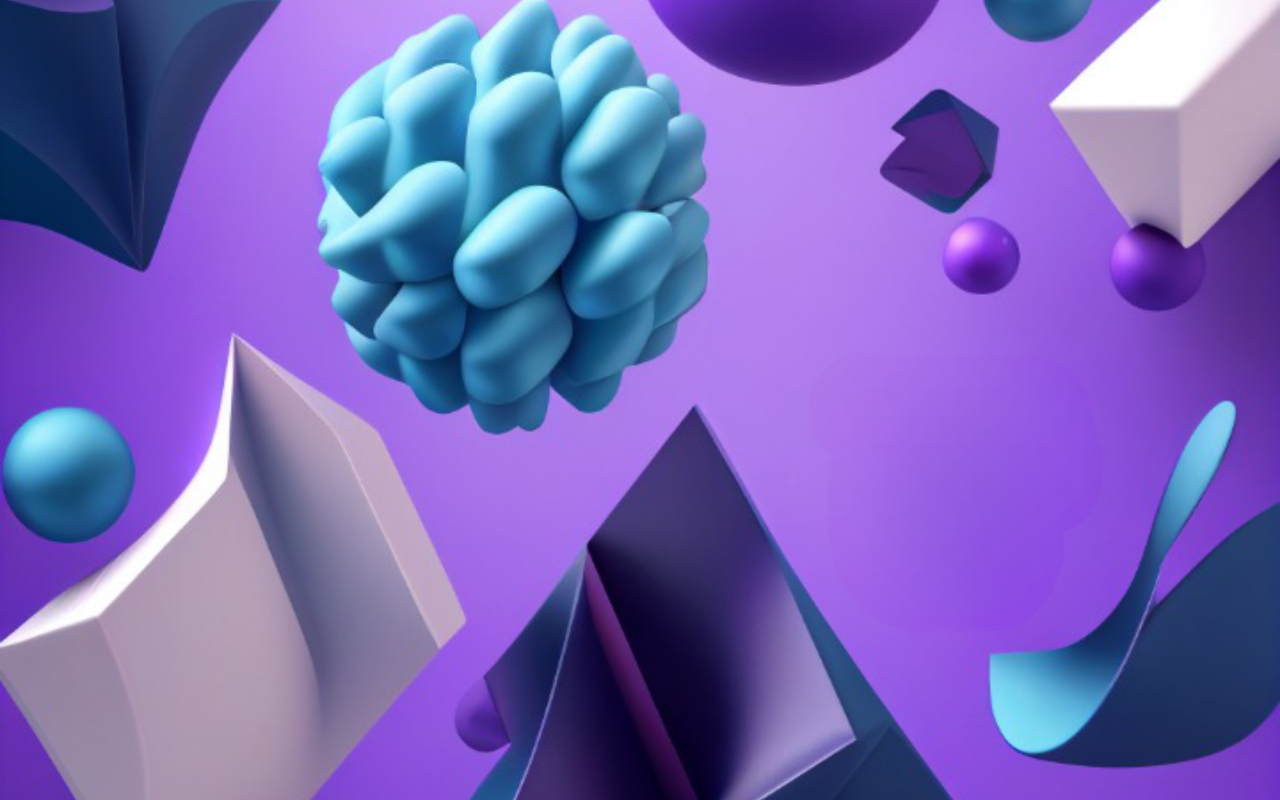
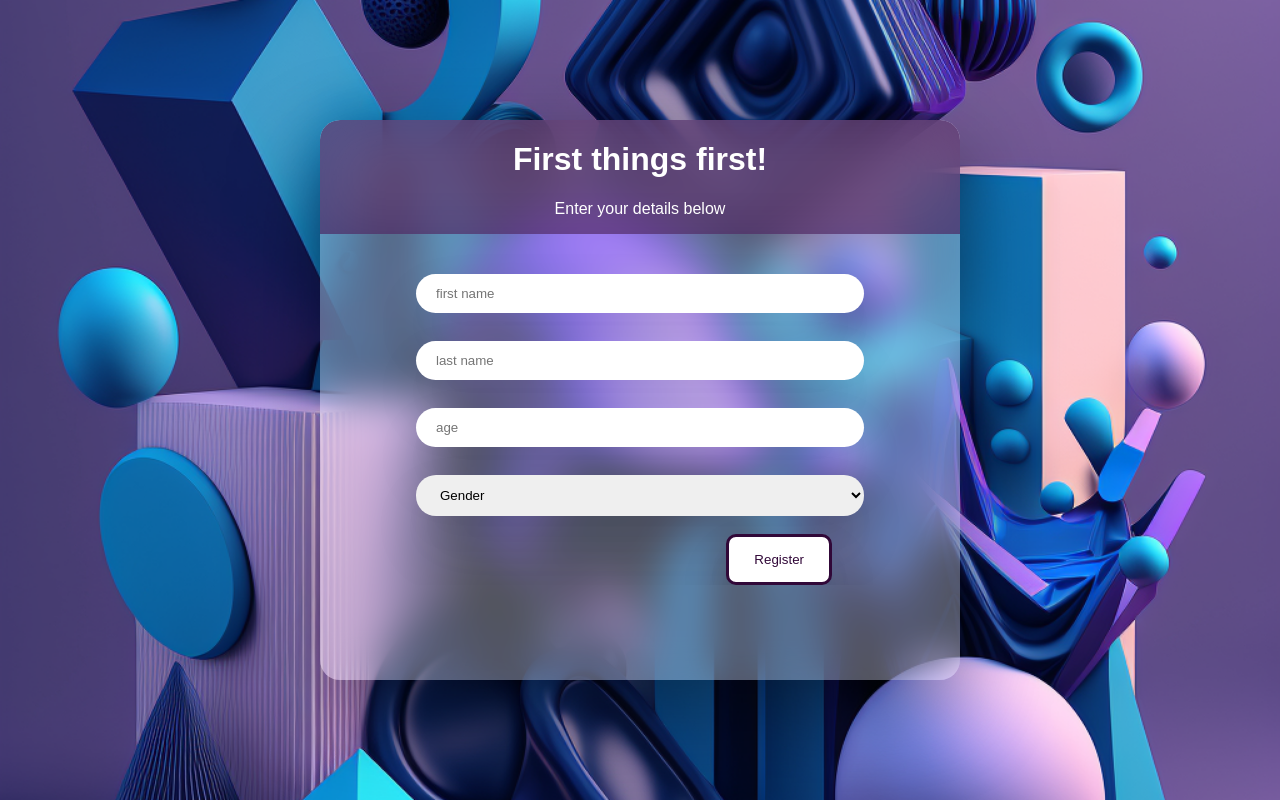
Before and after one commit to kavinduUdhara/H7DT-04-AS-01, a plain HTML site: page register/index.html in a window 1280 px wide. Drawn offline with Linux system fonts and the light colour scheme.

Commit message:
registation page created

```diff
--- a/register/index.html
+++ b/register/index.html
@@ -8,6 +8,25 @@
     <title>Register | New tech</title>
 </head>
 <body>
-
+    <div class="dashbord">
+        <div class="title">
+            <h1>First things first!</h1>
+            <p>Enter your details below</p>
+        </div>
+        <div class="content">
+            <input type="text" placeholder="first name">
+            <input type="text" placeholder="last name">
+            <input type="number" placeholder="age">
+            <select id="gender" name="gender">
+                <option value="gender">Gender</option>
+                <option value="male">Male</option>
+                <option value="female">Female</option>
+                <option value="other">Other</option>
+            </select>
+            <div class="action">
+                <button>Register</button>
+            </div>
+        </div>
+    </div>
 </body>
 </html>
--- a/register/style.css
+++ b/register/style.css
@@ -2,13 +2,116 @@
     --normal-txt: 'Sans-serif', Arial;
 }
 
-body{
+body {
     margin: 0;
     padding: 0;
     width: 100%;
     height: 100vh;
-    background-image: url('../images/background_image_with_3d_shapes_blue_purple.png');
+    background-image: url('../images/background_image_with_3d_shapes_blue_purple_website_ui__fe921b65-b2d1-498d-889e-423425ef6635.png');
     background-repeat: no-repeat;
     background-size: cover;
     background-position: center;
+    display: flex;
+    justify-content: center;
+    align-items: center;
+    font-family: var(--normal-txt);
 }
+
+.dashbord {
+    width: 50%;
+    height: 70vh;
+    min-height: 200px;
+    display: flex;
+    flex-direction: column;
+    align-items: center;
+    transition-duration: 1s;
+    border-radius: 20px;
+    background-color: rgba(255, 255, 255, 0.316);
+    backdrop-filter: blur(20px);
+    overflow: hidden;
+    box-shadow: rgba(0, 0, 0, 0.4) 0px 30px 90px;
+}
+
+.dashbord .title {
+    background-color: rgba(64, 21, 85, 0.623);
+    width: 100%;
+    text-align: center;
+    backdrop-filter: blur(30px);
+    color: white;
+
+}
+
+.dashbord .content {
+    margin-top: 20px;
+    width: 100%;
+    display: flex;
+    flex-direction: column;
+    align-items: center;
+    overflow: auto;
+}
+
+.action{
+    margin-top: 10px;
+    display: flex;
+    width: 60%;
+    justify-content: flex-end;
+}
+
+.dashbord .content input,select {
+    width: 70%;
+    padding: 12px 20px;
+    margin: 8px 0;
+    margin-top: 20px;
+    box-sizing: border-box;
+    border-radius: 20px;
+    border: none;
+    outline: none;
+    box-shadow: rgba(50, 50, 93, 0.25) 0px 30px 60px -12px, rgba(0, 0, 0, 0.3) 0px 18px 36px -18px;
+}
+
+.dashbord .content button {
+    width: fit-content;
+    padding: 15px;
+    padding-left: 25px;
+    padding-right: 25px;
+    border-radius: 10px;
+    cursor: pointer;
+    transition-duration: 1s;
+    border: 3px solid rgb(49, 8, 56);
+    background-color: rgb(255, 255, 255);
+    color: rgb(49, 8, 56);
+    box-shadow: rgba(50, 50, 93, 0.25) 0px 30px 60px -12px, rgba(0, 0, 0, 0.3) 0px 18px 36px -18px;
+}
+
+.dashbord .content button:hover {
+    border: 3px solid rgba(49, 8, 56, 0);
+    background-color: rgb(49, 8, 56);
+    color: rgb(255, 255, 255);
+}
+
+.dashbord .title {}
+
+::-webkit-scrollbar {
+    width: 10px;
+    border-bottom-left-radius: var(--dashbord-border-radius);
+}
+
+/* Track */
+::-webkit-scrollbar-track {
+    transition-duration: 2s;
+}
+
+::-webkit-scrollbar-track:hover {}
+
+/* Handle */
+::-webkit-scrollbar-thumb {
+    transition-duration: 2s;
+    background-color: rgb(171, 171, 171);
+    border-radius: 5px;
+    background-clip: padding-box;
+}
+
+/* Handle on hover */
+::-webkit-scrollbar-thumb:hover {
+    background: #555;
+}
```
